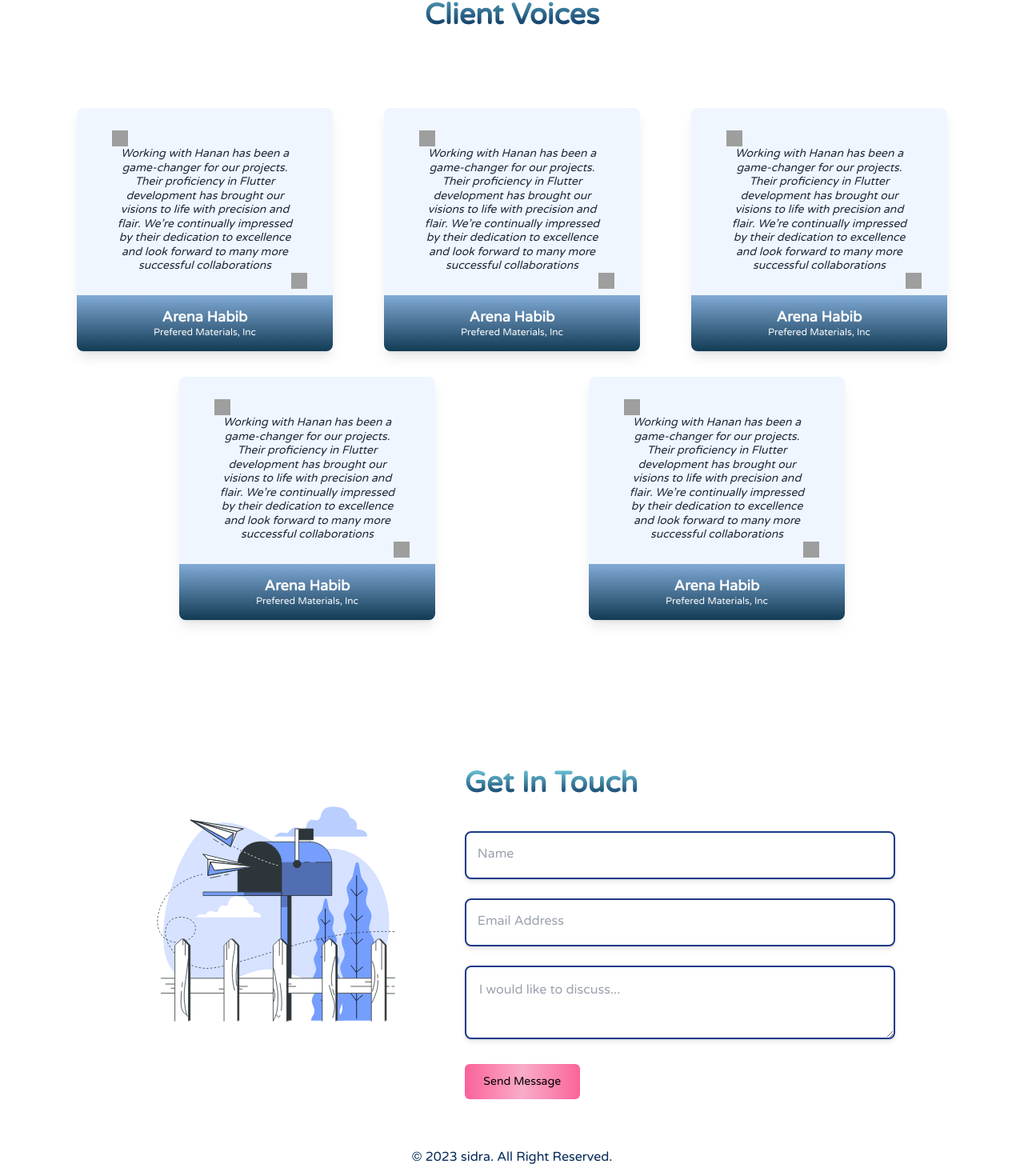
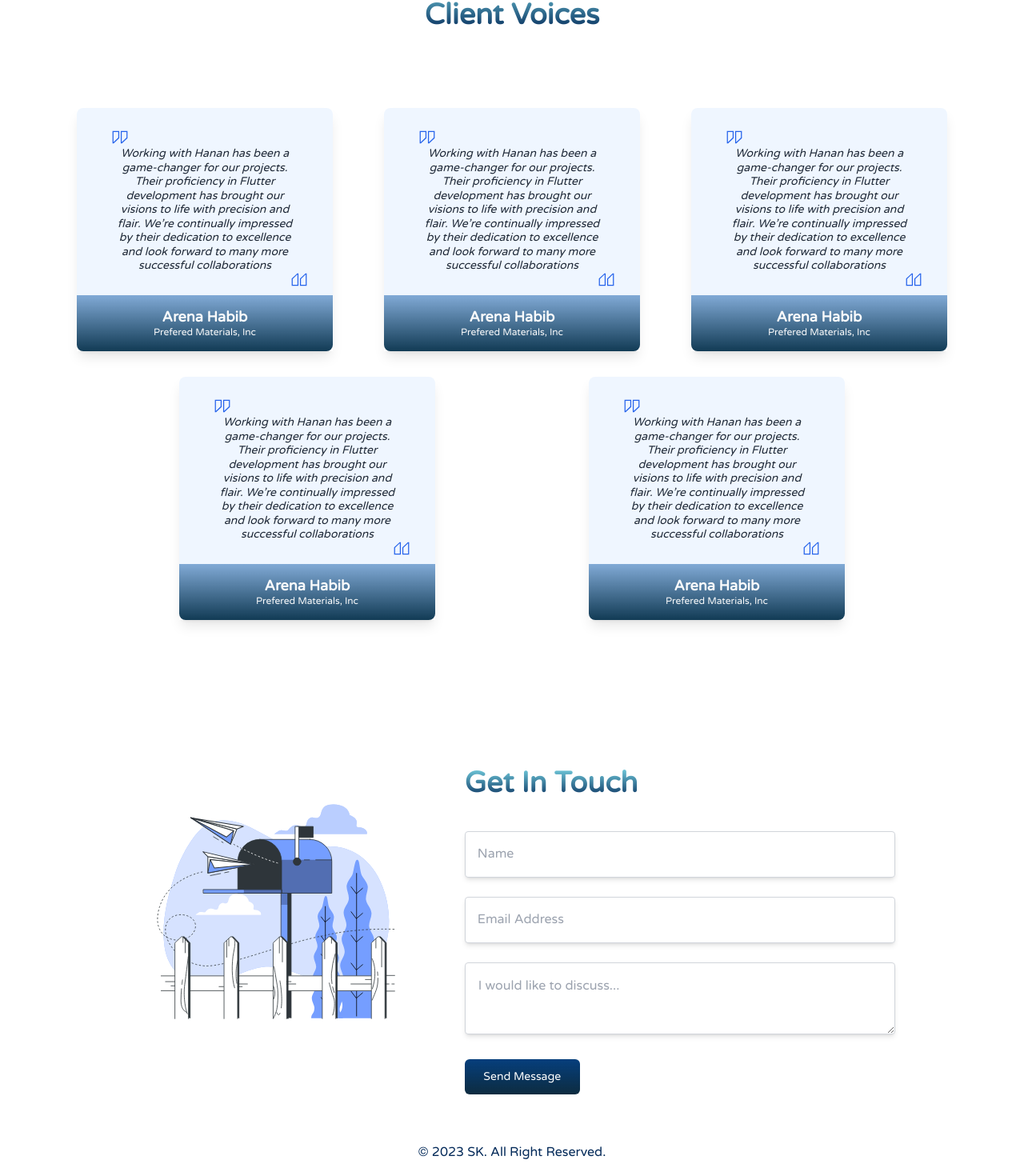
Before and after one commit to sidrakhalid4488/hanan-ashraf, an Angular app: page / in a window 1280 px wide. Shown: the part 2715-4185 px from the top of the page at 80% size. Built offline with nearby package versions, Linux system fonts and the light colour scheme; grey boxes are pictures that could not be loaded.

Commit message:
Made further changes in contact section

```diff
--- a/src/app/components/contact/contact.component.css
+++ b/src/app/components/contact/contact.component.css
@@ -12,10 +12,10 @@
     @apply  mb-5 md:mb-10 font-bold text-2xl md:text-3xl lg:text-4xl
   }
   .contact-section input,textarea{
-    @apply w-full bg-white rounded-lg border-[2px] border-blue-900 shadow-md focus:border-blue-400 focus:ring-2 focus:ring-blue-300 text-base outline-none  py-3 px-4 leading-8 transition-colors duration-200 ease-in-out focus:outline-none
+    @apply w-full bg-white rounded border border-gray-300 shadow-md focus:border-indigo-500 focus:ring-2 focus:ring-indigo-200 text-base outline-none  py-3 px-4 leading-8 transition-colors duration-200 ease-in-out
   }
   .contactbtn{
-    @apply text-center py-3 text-black rounded-md w-36 text-xs md:text-sm [background-image:linear-gradient(to_right,rgb(250,98,154),rgb(250,172,202),rgb(250,100,155))] hover:[background-image:linear-gradient(to_right,rgb(250,172,202),rgb(250,100,154),rgb(250,172,202))];
+    @apply text-center py-3 text-white rounded-md w-36 text-xs md:text-sm [background-image:linear-gradient(#063f7d,rgba(3,35,56,0.961))] hover:[background-image:linear-gradient(#031d38,rgba(12,92,150,0.961))] cursor-pointer
   }
 
   .custom-alert {
--- a/src/app/components/contact/contact.component.html
+++ b/src/app/components/contact/contact.component.html
@@ -15,14 +15,14 @@
                     <div class="relative mb-6">
                         <input class="peer placeholder-transparent" formControlName="name" type="text" placeholder="Name" required />
                         <label for="name"
-                            class="absolute left-4 -top-3.5 text-transparent rounded-md text-sm md:text-base pointer-events-none transition-all peer-placeholder-shown:top-4 peer-placeholder-shown:text-base peer-placeholder-shown:text-gray-400 peer-focus:-top-3.5 peer-focus:text-sm  peer-focus:[background-image:linear-gradient(to_right,rgb(250,172,202),rgb(250,100,154),rgb(250,172,202))] peer-focus:text-white peer-focus:px-3 peer-focus:py-0.5 ">
+                            class="absolute left-4 -top-3.5 text-transparent rounded-md text-sm md:text-base pointer-events-none transition-all peer-placeholder-shown:top-4 peer-placeholder-shown:text-base peer-placeholder-shown:text-gray-400 peer-focus:-top-3.5 peer-focus:text-sm  peer-focus:[background-image:linear-gradient(#063f7d,rgba(3,35,56,0.961))] peer-focus:text-white peer-focus:px-3 peer-focus:py-0.5 ">
                             Name
                         </label>
                     </div>
                     <div class="relative mb-6">
                         <input class="peer placeholder-transparent" formControlName="email" type="email" placeholder="Email Address" required />
                         <label for="email"
-                            class="absolute left-4 -top-3.5 text-transparent rounded-md text-base transition-all pointer-events-none peer-placeholder-shown:top-4 peer-placeholder-shown:text-base peer-placeholder-shown:text-gray-400 peer-focus:-top-3.5 peer-focus:text-sm  peer-focus:[background-image:linear-gradient(to_right,rgb(250,172,202),rgb(250,100,154),rgb(250,172,202))] peer-focus:text-white peer-focus:px-3 peer-focus:py-0.5 ">
+                            class="absolute left-4 -top-3.5 text-transparent rounded-md text-base transition-all pointer-events-none peer-placeholder-shown:top-4 peer-placeholder-shown:text-base peer-placeholder-shown:text-gray-400 peer-focus:-top-3.5 peer-focus:text-sm  peer-focus:[background-image:linear-gradient(#063f7d,rgba(3,35,56,0.961))] peer-focus:text-white peer-focus:px-3 peer-focus:py-0.5 ">
                             Email Address
                         </label>
                     </div>
--- a/src/app/components/testimonials/testimonials.component.html
+++ b/src/app/components/testimonials/testimonials.component.html
@@ -5,9 +5,9 @@
           <div class="testimonial-card">
               <div class="upper-div">
                   <p class="testimonial-text">
-                      <img src="/src/assets/left-comma.svg" alt="left-comma" class="size-5">
+                      <img src="/assets/left-comma.svg" alt="left-comma" class="size-5">
                       Working with Hanan has been a game-changer for our projects. Their proficiency in Flutter development has brought our visions to life with precision and flair. We’re continually impressed by their dedication to excellence and look forward to many more successful collaborations
-                      <img src="/src/assets/right-comma.svg" alt="right-comma" class="size-5 absolute right-0">
+                      <img src="/assets/right-comma.svg" alt="right-comma" class="size-5 absolute right-0">
 
                   </p>
               </div>
@@ -20,9 +20,9 @@
           <div class="testimonial-card">
             <div class="upper-div">
                 <p class="testimonial-text">
-                    <img src="/src/assets/left-comma.svg" alt="left-comma" class="size-5">
+                    <img src="/assets/left-comma.svg" alt="left-comma" class="size-5">
                     Working with Hanan has been a game-changer for our projects. Their proficiency in Flutter development has brought our visions to life with precision and flair. We’re continually impressed by their dedication to excellence and look forward to many more successful collaborations
-                    <img src="/src/assets/right-comma.svg" alt="right-comma" class="size-5 absolute right-0">
+                    <img src="/assets/right-comma.svg" alt="right-comma" class="size-5 absolute right-0">
 
                 </p>
             </div>
@@ -35,9 +35,9 @@
           <div class="testimonial-card">
             <div class="upper-div">
                 <p class="testimonial-text">
-                    <img src="/src/assets/left-comma.svg" alt="left-comma" class="size-5">
+                    <img src="/assets/left-comma.svg" alt="left-comma" class="size-5">
                     Working with Hanan has been a game-changer for our projects. Their proficiency in Flutter development has brought our visions to life with precision and flair. We’re continually impressed by their dedication to excellence and look forward to many more successful collaborations
-                    <img src="/src/assets/right-comma.svg" alt="right-comma" class="size-5 absolute right-0">
+                    <img src="/assets/right-comma.svg" alt="right-comma" class="size-5 absolute right-0">
 
                 </p>
             </div>
@@ -50,9 +50,9 @@
           <div class="testimonial-card">
             <div class="upper-div">
                 <p class="testimonial-text">
-                    <img src="/src/assets/left-comma.svg" alt="left-comma" class="size-5">
+                    <img src="/assets/left-comma.svg" alt="left-comma" class="size-5">
                     Working with Hanan has been a game-changer for our projects. Their proficiency in Flutter development has brought our visions to life with precision and flair. We’re continually impressed by their dedication to excellence and look forward to many more successful collaborations
-                    <img src="/src/assets/right-comma.svg" alt="right-comma" class="size-5 absolute right-0">
+                    <img src="/assets/right-comma.svg" alt="right-comma" class="size-5 absolute right-0">
 
                 </p>
             </div>
@@ -65,9 +65,9 @@
           <div class="testimonial-card">
             <div class="upper-div">
                 <p class="testimonial-text">
-                    <img src="/src/assets/left-comma.svg" alt="left-comma" class="size-5">
+                    <img src="/assets/left-comma.svg" alt="left-comma" class="size-5">
                     Working with Hanan has been a game-changer for our projects. Their proficiency in Flutter development has brought our visions to life with precision and flair. We’re continually impressed by their dedication to excellence and look forward to many more successful collaborations
-                    <img src="/src/assets/right-comma.svg" alt="right-comma" class="size-5 absolute right-0">
+                    <img src="/assets/right-comma.svg" alt="right-comma" class="size-5 absolute right-0">
 
                 </p>
             </div>
--- a/src/app/home/home.component.html
+++ b/src/app/home/home.component.html
@@ -41,6 +41,6 @@
 
 <!-- Footer -->
 <div class="copyright">
-    <p>© 2023 sidra. All Right Reserved.</p>
+    <p>© 2023 SK. All Right Reserved.</p>
 </div>
 </section>
```
